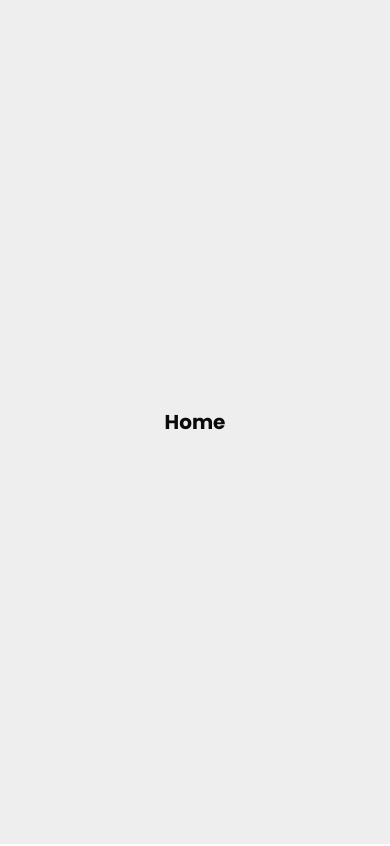
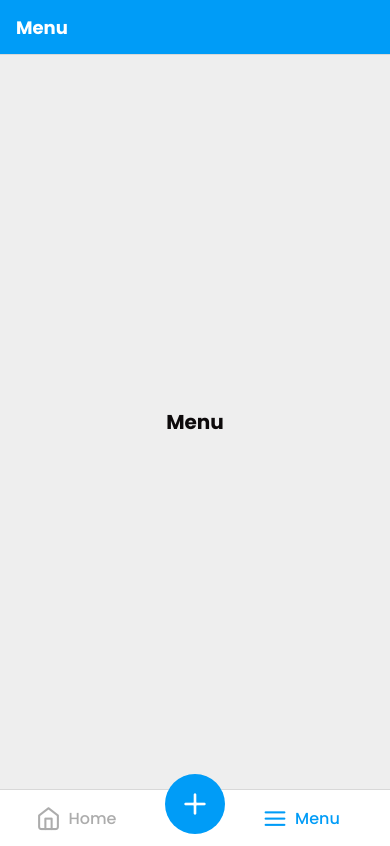
Before and after one commit to felipeAndrade04/shopping-list, a React Native app: screen /Menu in a window 390 px wide. Built offline with nearby package versions, Linux system fonts and the light colour scheme.

Commit message:
build: configure react-navigation

```diff
--- a/package.json
+++ b/package.json
@@ -11,6 +11,8 @@
     "format": "prettier --check ./src"
   },
   "dependencies": {
+    "@react-navigation/bottom-tabs": "^6.5.7",
+    "@react-navigation/native": "^6.1.6",
     "@types/react": "~18.0.24",
     "@types/react-native": "~0.70.6",
     "expo": "~47.0.12",
@@ -19,6 +21,8 @@
     "expo-status-bar": "~1.4.2",
     "react": "18.1.0",
     "react-native": "0.70.5",
+    "react-native-safe-area-context": "4.4.1",
+    "react-native-screens": "~3.18.0",
     "styled-components": "^5.3.8",
     "typescript": "*"
   },
--- a/src/App.tsx
+++ b/src/App.tsx
@@ -1,9 +1,12 @@
 import React from 'react';
 import { useFonts } from 'expo-font';
 import { ThemeProvider } from 'styled-components/native';
-import { Home } from './screens/Home';
+import { NavigationContainer } from '@react-navigation/native';
+import { SafeAreaProvider } from 'react-native-safe-area-context';
 
 import * as theme from './theme';
+import { TabNavigator } from './navigation/tabNavigation';
+import { StatusBar } from 'react-native';
 
 export default function App() {
   const [fontsLoaded] = useFonts({
@@ -17,8 +20,13 @@ export default function App() {
   }
 
   return (
-    <ThemeProvider theme={theme}>
-      <Home />
-    </ThemeProvider>
+    <SafeAreaProvider>
+      <NavigationContainer>
+        <ThemeProvider theme={theme}>
+          <StatusBar barStyle={'light-content'} />
+          <TabNavigator />
+        </ThemeProvider>
+      </NavigationContainer>
+    </SafeAreaProvider>
   );
 }
--- /dev/null
+++ b/src/components/Fab/Fab.styles.tsx
@@ -0,0 +1,10 @@
+import styled from 'styled-components/native';
+
+export const Container = styled.TouchableOpacity`
+  height: 60px;
+  width: 60px;
+  border-radius: 999px;
+  background-color: ${({ theme }) => theme.colors.main};
+  align-items: center;
+  justify-content: center;
+`;
--- /dev/null
+++ b/src/components/Fab/Fab.tsx
@@ -0,0 +1,13 @@
+import React from 'react';
+import { Feather } from '@expo/vector-icons';
+
+import * as S from './Fab.styles';
+import { colors } from '../../theme';
+
+export function Fab() {
+  return (
+    <S.Container activeOpacity={0.7}>
+      <Feather name="plus" color={colors.white} size={32} />
+    </S.Container>
+  );
+}
--- /dev/null
+++ b/src/components/Fab/index.ts
@@ -0,0 +1 @@
+export * from './Fab';
--- /dev/null
+++ b/src/components/index.ts
@@ -0,0 +1 @@
+export * from './Fab';
--- /dev/null
+++ b/src/navigation/tabNavigation/TabNavigation.tsx
@@ -0,0 +1,72 @@
+import React from 'react';
+import { View } from 'react-native';
+import { createBottomTabNavigator } from '@react-navigation/bottom-tabs';
+import { useSafeAreaInsets } from 'react-native-safe-area-context';
+import { Feather } from '@expo/vector-icons';
+
+import { Home, Menu } from '../../screens';
+import { colors, fonts } from '../../theme';
+import { Fab } from '../../components';
+
+export function TabNavigator() {
+  const insets = useSafeAreaInsets();
+  const Tab = createBottomTabNavigator();
+
+  return (
+    <Tab.Navigator
+      screenOptions={() => {
+        return {
+          tabBarActiveTintColor: colors.main,
+          tabBarInactiveTintColor: colors.gray,
+          tabBarLabelStyle: {
+            fontFamily: fonts.medium,
+            fontSize: 16,
+          },
+          tabBarLabelPosition: 'beside-icon',
+          tabBarStyle: {
+            height: 55 + insets.bottom,
+          },
+          headerStyle: {
+            backgroundColor: colors.main,
+            height: 55 + insets.top,
+          },
+          headerTintColor: colors.white,
+          headerTitleStyle: {
+            fontFamily: fonts.bold,
+            fontSize: 18,
+          },
+          headerTitleAlign: 'left',
+        };
+      }}
+      initialRouteName={'Home'}
+    >
+      <Tab.Screen
+        name="Home"
+        component={Home}
+        options={{
+          tabBarLabel: 'Home',
+          tabBarIcon: ({ color, size }) => <Feather name="home" color={color} size={size} />,
+        }}
+      />
+      <Tab.Screen
+        name="CreatShoppingList"
+        component={Menu}
+        options={{
+          tabBarButton: () => (
+            <View style={{ marginTop: -16 }}>
+              <Fab />
+            </View>
+          ),
+        }}
+      />
+      <Tab.Screen
+        name="Menu"
+        component={Menu}
+        options={{
+          tabBarLabel: 'Menu',
+          tabBarIcon: ({ color, size }) => <Feather name="menu" color={color} size={size} />,
+        }}
+      />
+    </Tab.Navigator>
+  );
+}
--- /dev/null
+++ b/src/navigation/tabNavigation/index.ts
@@ -0,0 +1 @@
+export * from './TabNavigation';
--- /dev/null
+++ b/src/screens/Menu/Menu.styles.tsx
@@ -0,0 +1,14 @@
+import styled from 'styled-components/native';
+
+export const Container = styled.View`
+  flex: 1;
+  align-items: center;
+  justify-content: center;
+  background-color: ${({ theme }) => theme.colors.background};
+`;
+
+export const Text = styled.Text`
+  font-size: 20px;
+  font-family: ${({ theme }) => theme.fonts.bold};
+  color: ${({ theme }) => theme.colors.dark};
+`;
--- /dev/null
+++ b/src/screens/Menu/Menu.tsx
@@ -0,0 +1,10 @@
+import React from 'react';
+import * as S from './Menu.styles';
+
+export function Menu() {
+  return (
+    <S.Container>
+      <S.Text>Menu</S.Text>
+    </S.Container>
+  );
+}
--- /dev/null
+++ b/src/screens/Menu/index.ts
@@ -0,0 +1 @@
+export * from './Menu';
--- /dev/null
+++ b/src/screens/index.ts
@@ -0,0 +1,2 @@
+export * from './Home';
+export * from './Menu';
```
Also changed, not shown: 2 other files (tests, documents, lock files or other folders).
